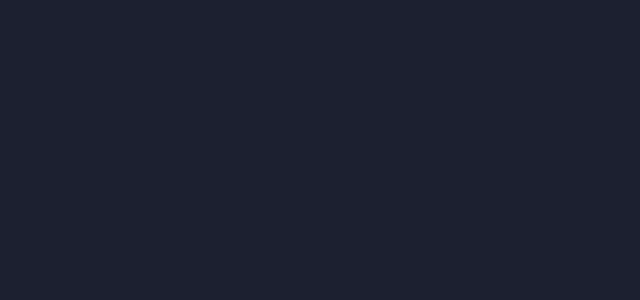
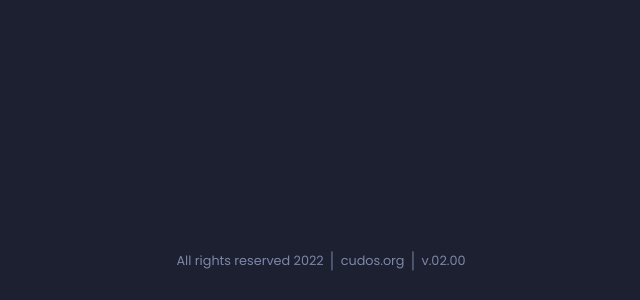
Before and after one commit to CudoVentures/cudos-multisig-v2, a React (Vite) app: page / in a window 1280 px wide. Shown: the part 500-800 px from the top of the page, without its empty margins (319-959 px from the left). Built offline with nearby package versions, Linux system fonts and the light colour scheme.

Commit message:
Adding footer

```diff
--- a/src/App.tsx
+++ b/src/App.tsx
@@ -5,6 +5,7 @@ import theme from './theme'
 import { RootState } from './store'
 
 import '@fontsource/poppins'
+import Footer from './components/Layout/Footer'
 
 const App = () => {
   const themeColor = useSelector((state: RootState) => state.settings.theme)
@@ -13,6 +14,8 @@ const App = () => {
     <Container maxWidth='xl' style={{display: 'contents', height: '100vh', width: '100vw', overflow: 'auto'}}>
         <ThemeProvider theme={theme[themeColor]}>
           <CssBaseline />
+
+          <Footer />
         </ThemeProvider>
     </Container>
   )
--- /dev/null
+++ b/src/components/Layout/Footer.tsx
@@ -0,0 +1,41 @@
+import { Box, Grid, Typography } from '@mui/material'
+import { styles } from './styles'
+
+const centerLinks = [
+  { text: 'All rights reserved 2022', url: 'https://www.cudos.org/' },
+  { text: 'cudos.org', url: 'https://www.cudos.org/' },
+  { text: 'v.02.00', url: 'https://github.com/CudoVentures/cudos-multisig-v2' },
+]
+
+const Footer = () => {
+  return (
+    <Box sx={styles.footerContainer} gap={6}>
+      <Box display="flex" alignItems="center">
+        {centerLinks.map((link) => (
+          <Grid
+            item
+            key={link.text}
+            sx={({ palette }) => ({
+              padding: `0 0.5rem`,
+              '&:not(:last-child)': {
+                borderRight: `1px solid ${palette.text.secondary}`
+              },
+              cursor: 'pointer'
+            })}
+            onClick={() => window.open(link.url, '_blank')?.focus()}
+          >
+            <Typography
+              color="text.secondary"
+              fontSize="0.8rem"
+              fontWeight={500}
+            >
+              {link.text}
+            </Typography>
+          </Grid>
+        ))}
+      </Box>
+    </Box>
+  )
+}
+
+export default Footer
--- /dev/null
+++ b/src/components/Layout/styles.ts
@@ -0,0 +1,9 @@
+export const styles: SxMap = {
+  footerContainer: {
+    position: "fixed",
+    left: "50%",
+    bottom: "20px",
+    transform: "translate(-50%, -50%)",
+    margin: "0 auto"
+  },
+}
```
